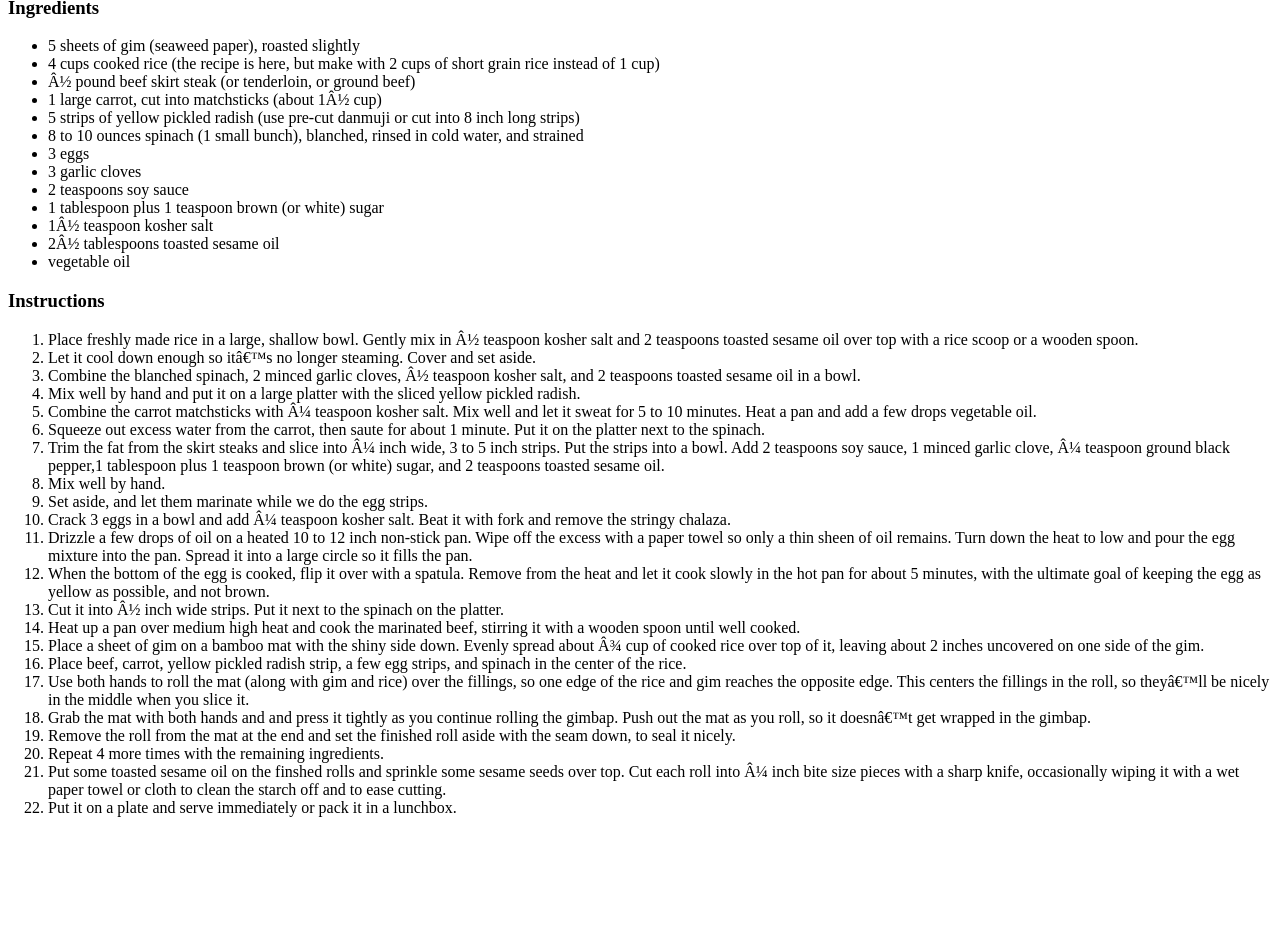
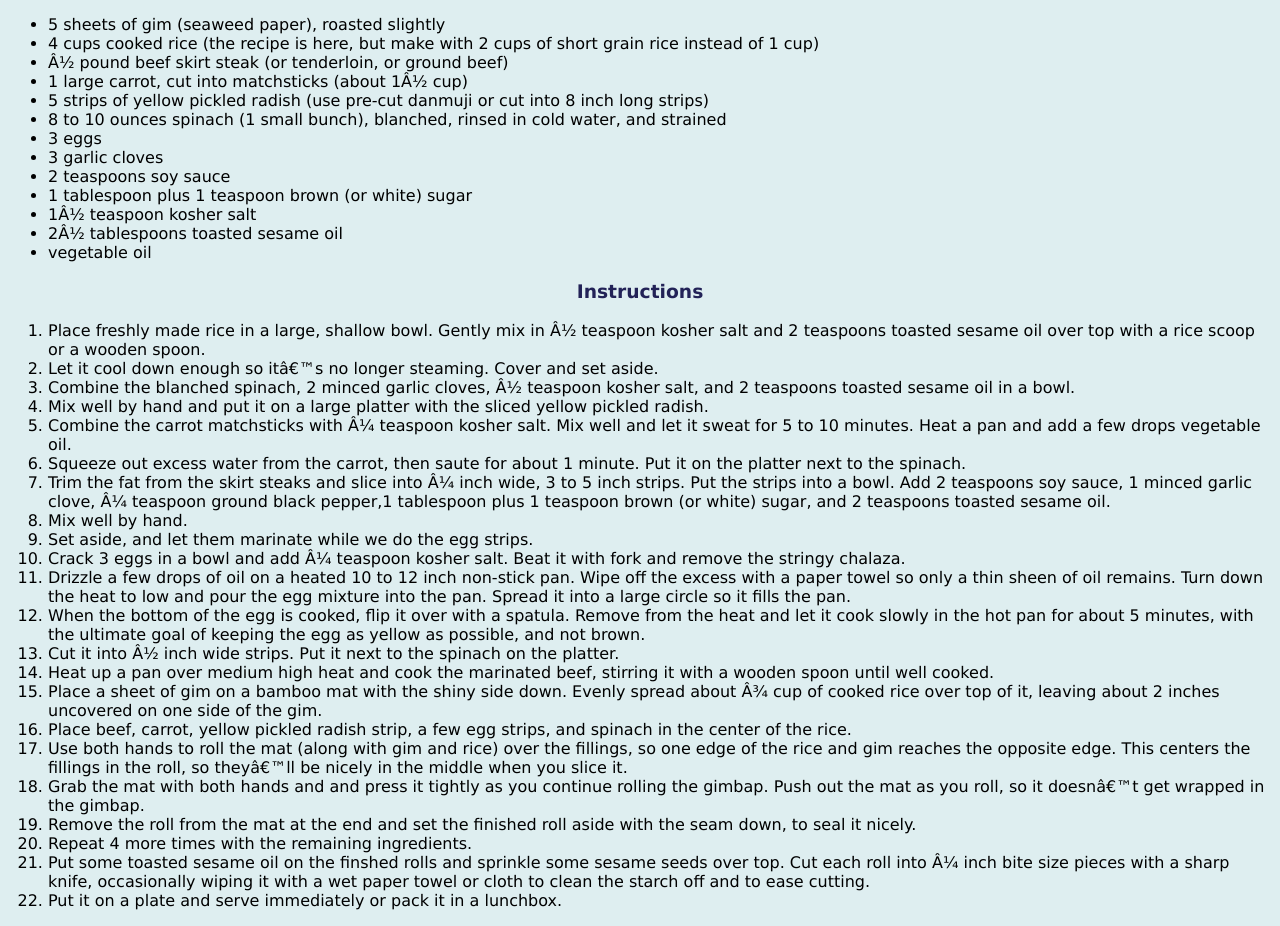
Before and after one commit to alligatorwest22/odin-recipes, a plain HTML site: page recipes/kimbap.html in a window 1280 px wide. Shown: the part 570-1496 px from the top of the page. Before the commit the page ends 1403 px from the top, so only its background shows below. Drawn offline with Linux system fonts and the light colour scheme; the site is published under a folder, as on GitHub Pages, so addresses that start at the root find nothing.

Commit message:
fix: Update relative paths to link CSS in pages

```diff
--- a/recipes/kimbap.html
+++ b/recipes/kimbap.html
@@ -2,129 +2,146 @@
 
 <html lang="en">
   <head>
-    <meta charset="UFT-8">
+    <meta charset="UFT-8" />
     <title>Kimbap Recipe</title>
-    <link rel="stylesheet" href="/styles/style.css">
+    <link rel="stylesheet" href="../styles/style.css" />
   </head>
   <body>
     <h1>Kimbap</h1>
-    <img class="kimbap-img" src="../images/gimbap_blog-590x351.jpg" alt="a bopx filled with traditional korean kimbap food.">
+    <img
+      class="kimbap-img"
+      src="../images/gimbap_blog-590x351.jpg"
+      alt="a bopx filled with traditional korean kimbap food."
+    />
     <p>
-        Basically, gimbap is a seaweed rice roll made of gim (a sheet of dried seaweed) and bap (rice). So as long as you can roll some rice in gim, you can say: “Check out the gimbap that I made!”
+      Basically, gimbap is a seaweed rice roll made of gim (a sheet of dried
+      seaweed) and bap (rice). So as long as you can roll some rice in gim, you
+      can say: “Check out the gimbap that I made!”
     </p>
     <p>
-        For fillings, you can use chopped kimchi if you’re in a hurry, or make a classic gimbap like I do in this video. This recipe uses many colorful ingredients: carrot, eggs, danmuji, spinach (or cucumber), and beef. It takes a little longer to prepare. You can replace spinach with salted cucumber sticks, carrots with crab sticks (or sliced and sauteed red bell pepper), and beef with sausage or ham.
+      For fillings, you can use chopped kimchi if you’re in a hurry, or make a
+      classic gimbap like I do in this video. This recipe uses many colorful
+      ingredients: carrot, eggs, danmuji, spinach (or cucumber), and beef. It
+      takes a little longer to prepare. You can replace spinach with salted
+      cucumber sticks, carrots with crab sticks (or sliced and sauteed red bell
+      pepper), and beef with sausage or ham.
     </p>
     <h3>Ingredients</h3>
     <ul>
+      <li>5 sheets of gim (seaweed paper), roasted slightly</li>
       <li>
-            5 sheets of gim (seaweed paper), roasted slightly
+        4 cups cooked rice (the recipe is here, but make with 2 cups of short
+        grain rice instead of 1 cup)
+      </li>
+      <li>½ pound beef skirt steak (or tenderloin, or ground beef)</li>
+      <li>1 large carrot, cut into matchsticks (about 1½ cup)</li>
+      <li>
+        5 strips of yellow pickled radish (use pre-cut danmuji or cut into 8
+        inch long strips)
       </li>
       <li>
-            4 cups cooked rice (the recipe is here, but make with 2 cups of short grain rice instead of 1 cup)
+        8 to 10 ounces spinach (1 small bunch), blanched, rinsed in cold water,
+        and strained
       </li>
-        <li>
-            ½ pound beef skirt steak (or tenderloin, or ground beef)
-        </li>
-        <li>
-            1 large carrot, cut into matchsticks (about 1½ cup)
-        </li>
-        <li>
-            5 strips of yellow pickled radish (use pre-cut danmuji or cut into 8 inch long strips)
-        </li>
-        <li>
-            8  to 10 ounces spinach (1 small bunch), blanched, rinsed in cold water, and strained
-        </li>
-        <li>
-            3 eggs
-        </li>
-        <li>
-            3 garlic cloves
-        </li>
-        <li>
-            2 teaspoons soy sauce
-        </li>
-        <li>
-            1 tablespoon plus 1 teaspoon brown (or white) sugar
-        </li>
-        <li>
-            1½ teaspoon kosher salt
-        </li>
-        <li>
-            2½ tablespoons toasted sesame oil
-        </li>
-        <li>
-            vegetable oil
-        </li>
+      <li>3 eggs</li>
+      <li>3 garlic cloves</li>
+      <li>2 teaspoons soy sauce</li>
+      <li>1 tablespoon plus 1 teaspoon brown (or white) sugar</li>
+      <li>1½ teaspoon kosher salt</li>
+      <li>2½ tablespoons toasted sesame oil</li>
+      <li>vegetable oil</li>
     </ul>
     <h3>Instructions</h3>
     <ol>
       <li>
-            Place freshly made rice in a large, shallow bowl. Gently mix in ½ teaspoon kosher salt and 2 teaspoons toasted sesame oil over top with a rice scoop or a wooden spoon.
+        Place freshly made rice in a large, shallow bowl. Gently mix in ½
+        teaspoon kosher salt and 2 teaspoons toasted sesame oil over top with a
+        rice scoop or a wooden spoon.
       </li>
       <li>
         Let it cool down enough so it’s no longer steaming. Cover and set aside.
       </li>
       <li>
-            Combine the blanched spinach, 2 minced garlic cloves, ½ teaspoon kosher salt, and 2 teaspoons toasted sesame oil in a bowl.
+        Combine the blanched spinach, 2 minced garlic cloves, ½ teaspoon kosher
+        salt, and 2 teaspoons toasted sesame oil in a bowl.
       </li>
       <li>
-            Mix well by hand and put it on a large platter with the sliced yellow pickled radish.
+        Mix well by hand and put it on a large platter with the sliced yellow
+        pickled radish.
       </li>
       <li>
-            Combine the carrot matchsticks with ¼ teaspoon kosher salt. Mix well and let it sweat for 5 to 10 minutes. Heat a pan and add a few drops vegetable oil.
+        Combine the carrot matchsticks with ¼ teaspoon kosher salt. Mix well and
+        let it sweat for 5 to 10 minutes. Heat a pan and add a few drops
+        vegetable oil.
       </li>
       <li>
-            Squeeze out excess water from the carrot, then saute for about 1 minute. Put it on the platter next to the spinach.
+        Squeeze out excess water from the carrot, then saute for about 1 minute.
+        Put it on the platter next to the spinach.
       </li>
       <li>
-            Trim the fat from the skirt steaks and slice into ¼ inch wide, 3 to 5 inch strips. Put the strips into a bowl. Add 2 teaspoons soy sauce, 1 minced garlic clove, ¼ teaspoon ground black pepper,1 tablespoon plus 1 teaspoon brown (or white) sugar, and 2 teaspoons toasted sesame oil.
+        Trim the fat from the skirt steaks and slice into ¼ inch wide, 3 to 5
+        inch strips. Put the strips into a bowl. Add 2 teaspoons soy sauce, 1
+        minced garlic clove, ¼ teaspoon ground black pepper,1 tablespoon plus 1
+        teaspoon brown (or white) sugar, and 2 teaspoons toasted sesame oil.
+      </li>
+      <li>Mix well by hand.</li>
+      <li>Set aside, and let them marinate while we do the egg strips.</li>
+      <li>
+        Crack 3 eggs in a bowl and add ¼ teaspoon kosher salt. Beat it with fork
+        and remove the stringy chalaza.
       </li>
       <li>
-            Mix well by hand.
+        Drizzle a few drops of oil on a heated 10 to 12 inch non-stick pan. Wipe
+        off the excess with a paper towel so only a thin sheen of oil remains.
+        Turn down the heat to low and pour the egg mixture into the pan. Spread
+        it into a large circle so it fills the pan.
       </li>
       <li>
-            Set aside, and let them marinate while we do the egg strips.
+        When the bottom of the egg is cooked, flip it over with a spatula.
+        Remove from the heat and let it cook slowly in the hot pan for about 5
+        minutes, with the ultimate goal of keeping the egg as yellow as
+        possible, and not brown.
       </li>
       <li>
-            Crack 3 eggs in a bowl and add ¼ teaspoon kosher salt. Beat it with fork and remove the stringy chalaza.
+        Cut it into ½ inch wide strips. Put it next to the spinach on the
+        platter.
       </li>
       <li>
-            Drizzle a few drops of oil on a heated 10 to 12 inch non-stick pan. Wipe off the excess with a paper towel so only a thin sheen of oil remains. Turn down the heat to low and pour the egg mixture into the pan. Spread it into a large circle so it fills the pan.
+        Heat up a pan over medium high heat and cook the marinated beef,
+        stirring it with a wooden spoon until well cooked.
       </li>
       <li>
-            When the bottom of the egg is cooked, flip it over with a spatula. Remove from the heat and let it cook slowly in the hot pan for about 5 minutes, with the ultimate goal of keeping the egg as yellow as possible, and not brown.
+        Place a sheet of gim on a bamboo mat with the shiny side down. Evenly
+        spread about ¾ cup of cooked rice over top of it, leaving about 2 inches
+        uncovered on one side of the gim.
       </li>
       <li>
-            Cut it into ½ inch wide strips. Put it next to the spinach on the platter.
+        Place beef, carrot, yellow pickled radish strip, a few egg strips, and
+        spinach in the center of the rice.
       </li>
       <li>
-            Heat up a pan over medium high heat and cook the marinated beef, stirring it with a wooden spoon until well cooked.
+        Use both hands to roll the mat (along with gim and rice) over the
+        fillings, so one edge of the rice and gim reaches the opposite edge.
+        This centers the fillings in the roll, so they’ll be nicely in the
+        middle when you slice it.
       </li>
       <li>
-            Place a sheet of gim on a bamboo mat with the shiny side down. Evenly spread about ¾ cup of cooked rice over top of it, leaving about 2 inches uncovered on one side of the gim.
+        Grab the mat with both hands and and press it tightly as you continue
+        rolling the gimbap. Push out the mat as you roll, so it doesn’t get
+        wrapped in the gimbap.
       </li>
       <li>
-            Place beef, carrot, yellow pickled radish strip, a few egg strips, and spinach in the center of the rice.
+        Remove the roll from the mat at the end and set the finished roll aside
+        with the seam down, to seal it nicely.
       </li>
+      <li>Repeat 4 more times with the remaining ingredients.</li>
       <li>
-            Use both hands to roll the mat (along with gim and rice) over the fillings, so one edge of the rice and gim reaches the opposite edge. This centers the fillings in the roll, so they’ll be nicely in the middle when you slice it.
+        Put some toasted sesame oil on the finshed rolls and sprinkle some
+        sesame seeds over top. Cut each roll into ¼ inch bite size pieces with a
+        sharp knife, occasionally wiping it with a wet paper towel or cloth to
+        clean the starch off and to ease cutting.
       </li>
-        <li>
-            Grab the mat with both hands and and press it tightly as you continue rolling the gimbap. Push out the mat as you roll, so it doesn’t get wrapped in the gimbap.
-        </li>
-        <li>
-            Remove the roll from the mat at the end and set the finished roll aside with the seam down, to seal it nicely.
-        </li>
-        <li>
-            Repeat 4 more times with the remaining ingredients.
-        </li>
-        <li>
-            Put some toasted sesame oil on the finshed rolls and sprinkle some sesame seeds over top. Cut each roll into ¼ inch bite size pieces with a sharp knife, occasionally wiping it with a wet paper towel or cloth to clean the starch off and to ease cutting.
-        </li>
-        <li>
-            Put it on a plate and serve immediately or pack it in a lunchbox.
-        </li>
+      <li>Put it on a plate and serve immediately or pack it in a lunchbox.</li>
     </ol>
   </body>
 </html>
```
Also changed, not shown: recipes/ajiaco.html (+25 -8 lines), recipes/okonomiyaki.html (+63 -29 lines). Lines whose indentation alone changed are shown as unchanged.
